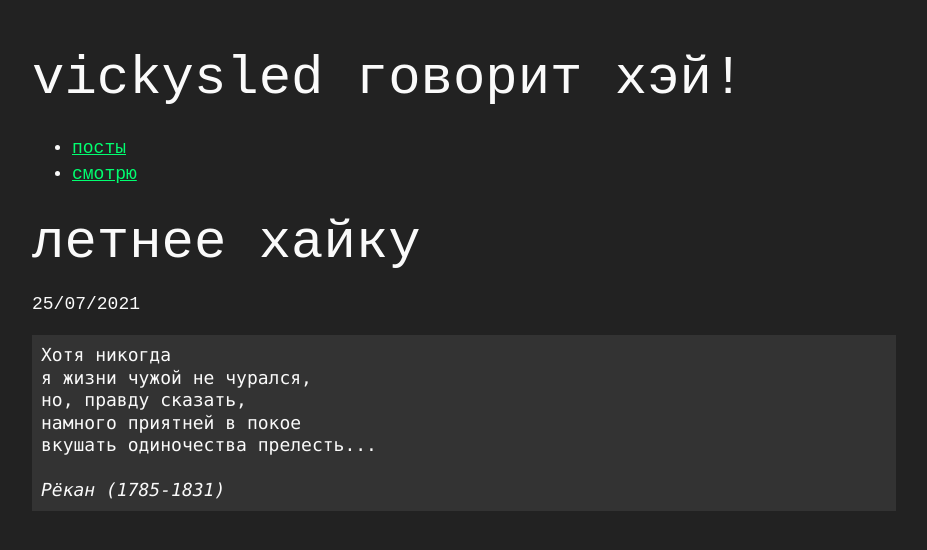
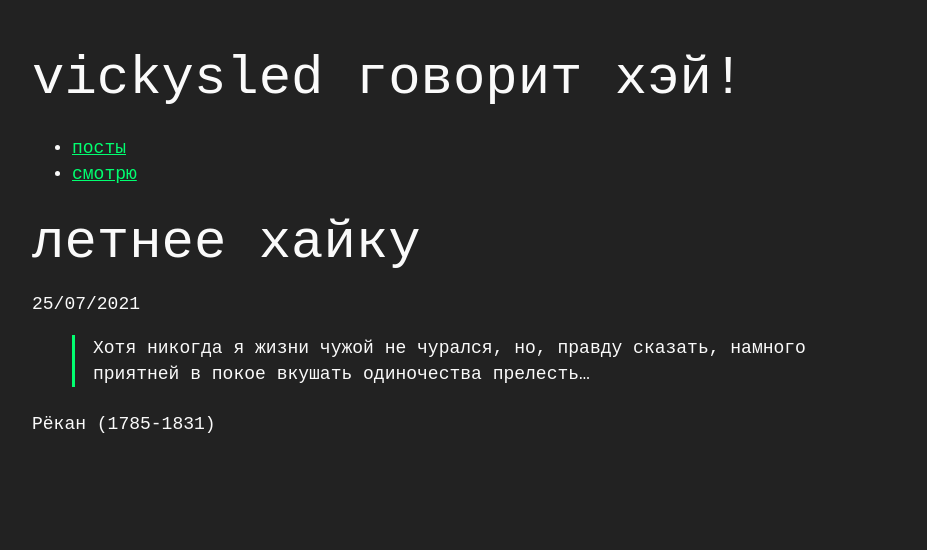
Before and after one commit to vickysled/vickysled.github.io, a Jekyll site: the page built from _posts/2021-07-25-summer-haiku.md, in a window 1280 px wide. Shown: the top 550 px of the page, without its empty margins (176-1103 px from the left). Built offline with Jekyll 4.4.1, drawn with Linux system fonts in a browser that asks for light colours.

Commit message:
Update 2021-07-25-summer-haiku.md

```diff
--- a/_posts/2021-07-25-summer-haiku.md
+++ b/_posts/2021-07-25-summer-haiku.md
@@ -4,11 +4,10 @@ title:  "летнее хайку"
 date:   2021-07-25 22:42:09
 ---
 
-<pre>Хотя никогда
-я жизни чужой не чурался,
-но, правду сказать,
-намного приятней в покое
-вкушать одиночества прелесть...
+> Хотя никогда
+> я жизни чужой не чурался,
+> но, правду сказать,
+> намного приятней в покое
+> вкушать одиночества прелесть...
 
-<cite>Рёкан (1785-1831)</cite>
-</pre>
+Рёкан (1785-1831)
```
